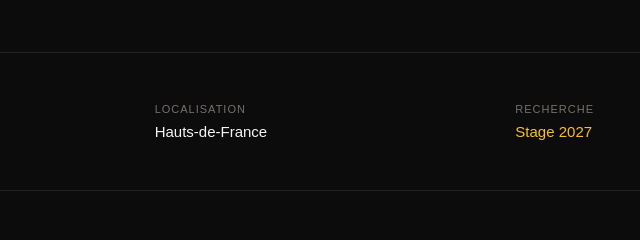
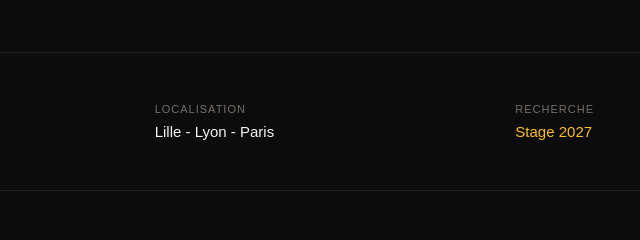
Before and after one commit to christianmahi/portfolio, a plain HTML site: page index.html in a window 1280 px wide. Shown: the part 860-1100 px from the top of the page, 320-960 px from the left. Drawn offline with Linux system fonts and the light colour scheme.

Commit message:
new resume

```diff
--- a/index.html
+++ b/index.html
@@ -66,7 +66,7 @@
 
                 <div>
                     <p class="stat-label">LOCALISATION</p>
-                    <p class="stat-value">Hauts-de-France </p>
+                    <p class="stat-value">Lille - Lyon - Paris</p>
                 </div>
 
                 <div>
```
